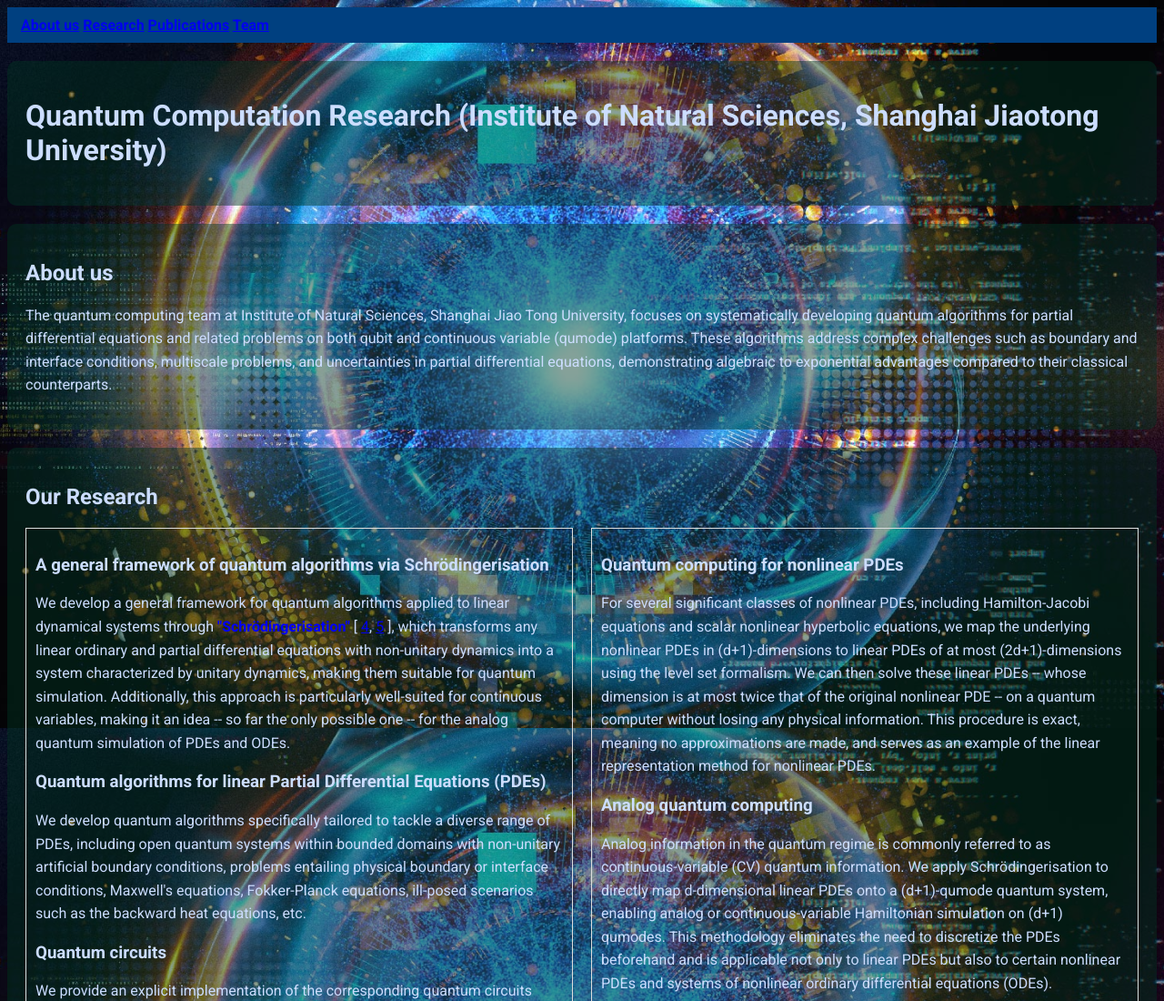
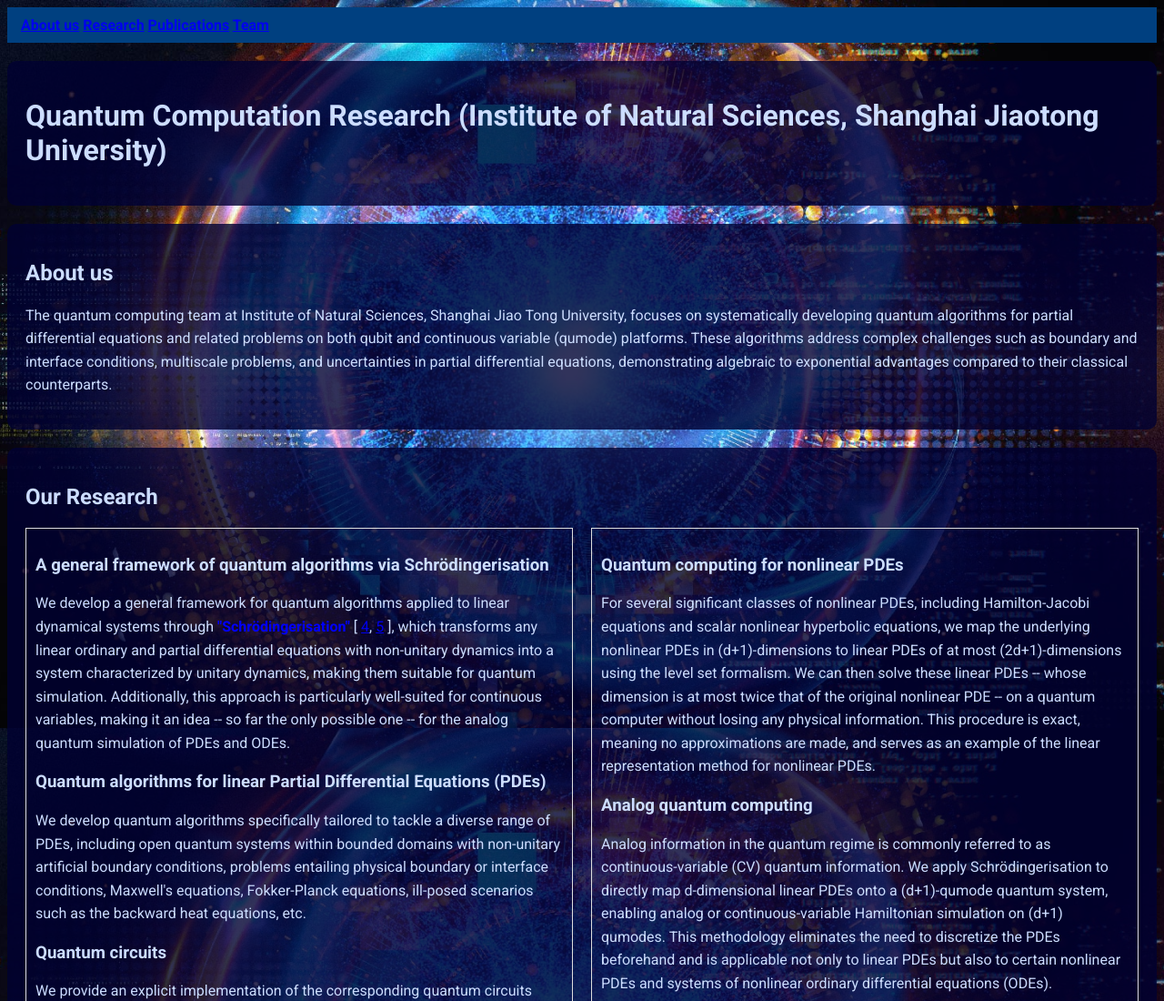
Before and after one commit to starktech23/INS-SJTU-QuantumComputing.github.io, a plain HTML site: page index.html in a window 1280 px wide. Shown: the top 1100 px of the page at 91% size. Drawn offline with Linux system fonts and the light colour scheme.

Commit message:
revert background color; didn't work

```diff
--- a/index.html
+++ b/index.html
@@ -18,7 +18,7 @@
         header, footer, section {
             padding: 20px;
             margin-top: 20px;
-            background-color: rgba(0, 50, 33, 0.459); /* Slight light background for all sections */
+            background-color: rgba(0, 0, 50, 0.8); /* Slight dark background for all sections */
             border-radius: 10px;
         }
         h1, h2, h3 {
```
